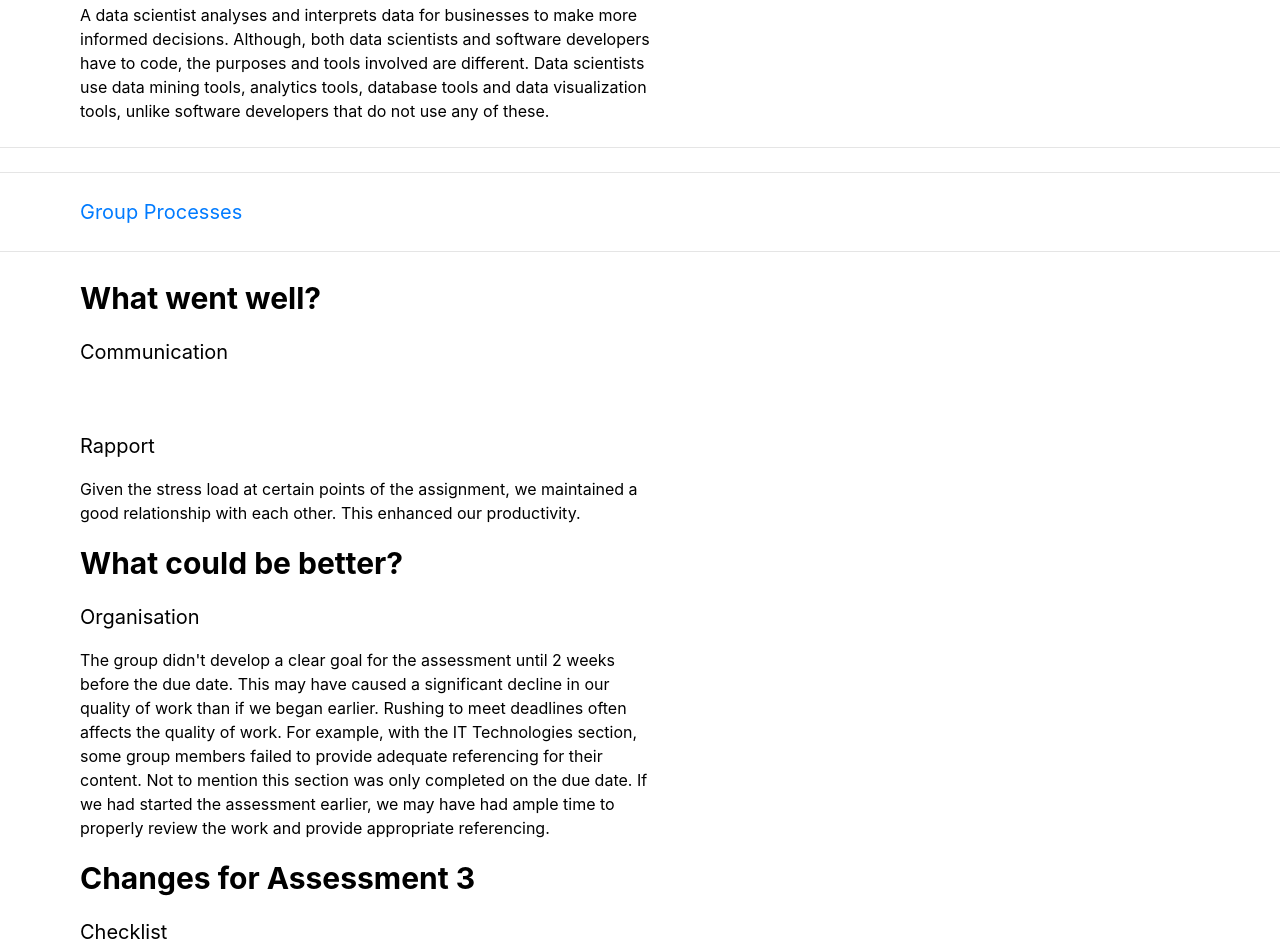
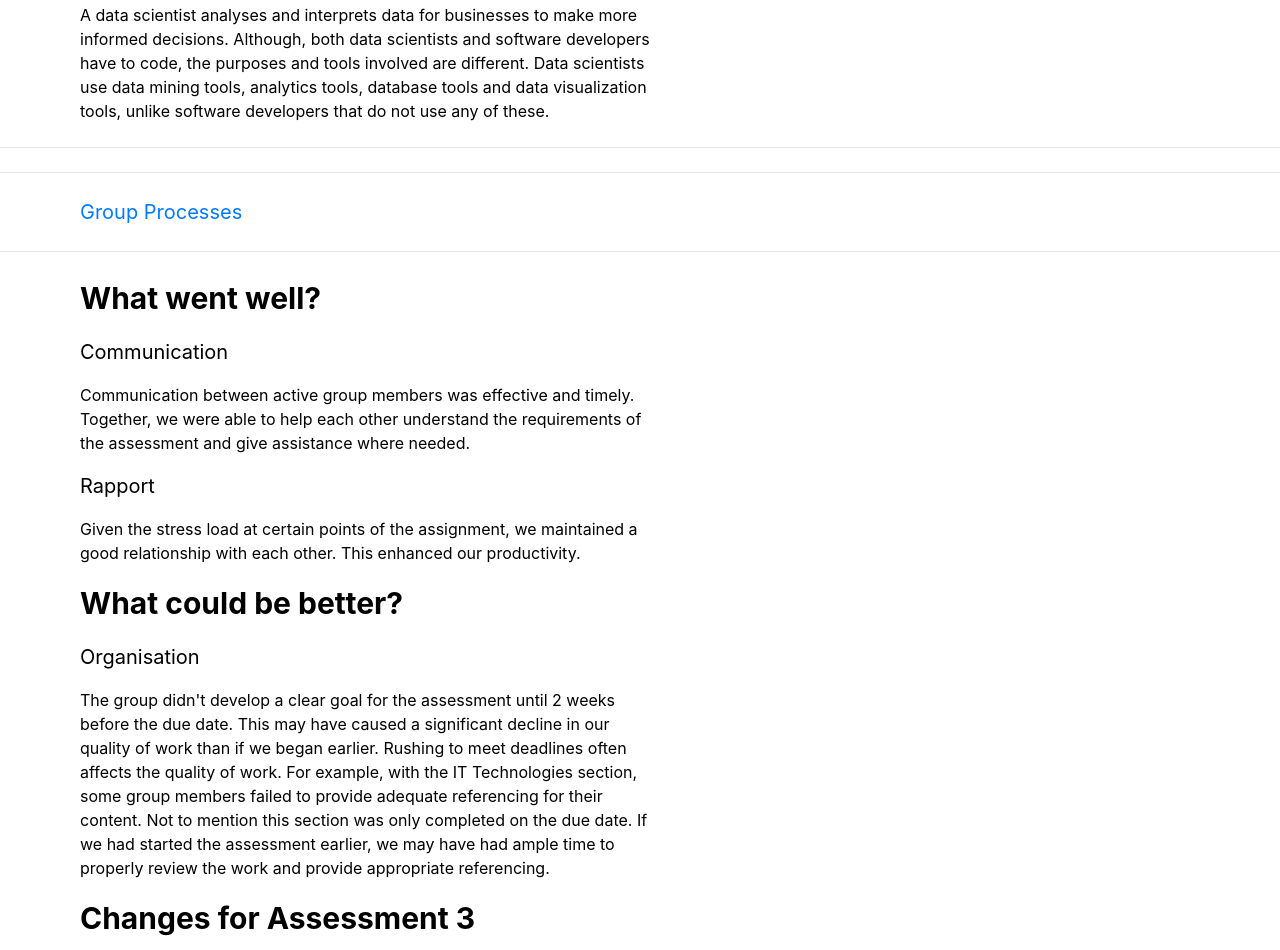
Before and after one commit to deon111/A2-17_assessment3, a plain HTML site: page index.html in a window 1280 px wide. Shown: the part 8482-9432 px from the top of the page. Drawn offline with nearby package versions, Linux system fonts and the light colour scheme.

Commit message:
Update index.html

```diff
--- a/index.html
+++ b/index.html
@@ -145,7 +145,7 @@
 
       <p style="font-size:20px">Communication</p>
 
-Communication between active group members was effective and timely. Together, we were able to help each other understand the requirements of the assessment and give assistance where needed.
+<p>Communication between active group members was effective and timely. Together, we were able to help each other understand the requirements of the assessment and give assistance where needed.</p>
 
 
 
```
